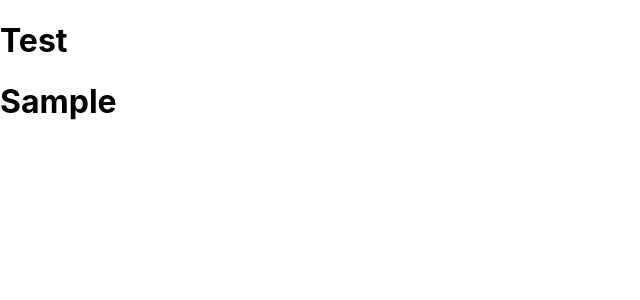
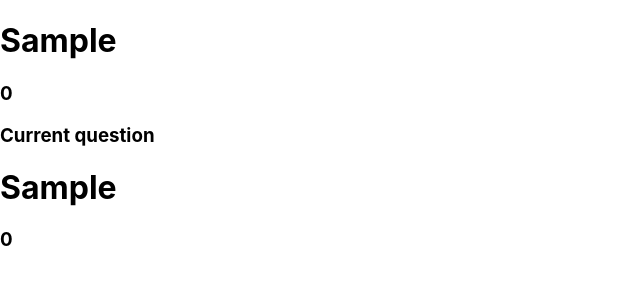
Before and after one commit to sschipke-conga/trivial, a React (Create React App) app: page / in a window 1280 px wide. Both pictures are taken after typing "Sample", "5", "Sample" into the empty fields and a click on the button "Play!". Shown: the top 300 px of the page, without its empty margins (0-640 px from the left). Built offline with nearby package versions, Linux system fonts and the light colour scheme; no server answers.

Commit message:
Render board

```diff
--- a/src/containers/Board/Board.js
+++ b/src/containers/Board/Board.js
@@ -12,10 +12,18 @@ export class Board extends Component {
     return (
       <div className="board">
         <div className="board-team-one">
-          <h1>Test</h1>
           <h1 className="team-one-name">{teams[0].name}</h1>
+          <h3 className="score">{teams[0].score}</h3>
         </div>
-
+        <div className="questions-div">
+          <h3>
+          Current question
+          </h3>
+        </div>
+        <div className="board-team-two">
+          <h1 className="team-one-name">{teams[1].name}</h1>
+          <h3 className="score">{teams[1].score}</h3>
+        </div>
       </div>
     )
   }
```
